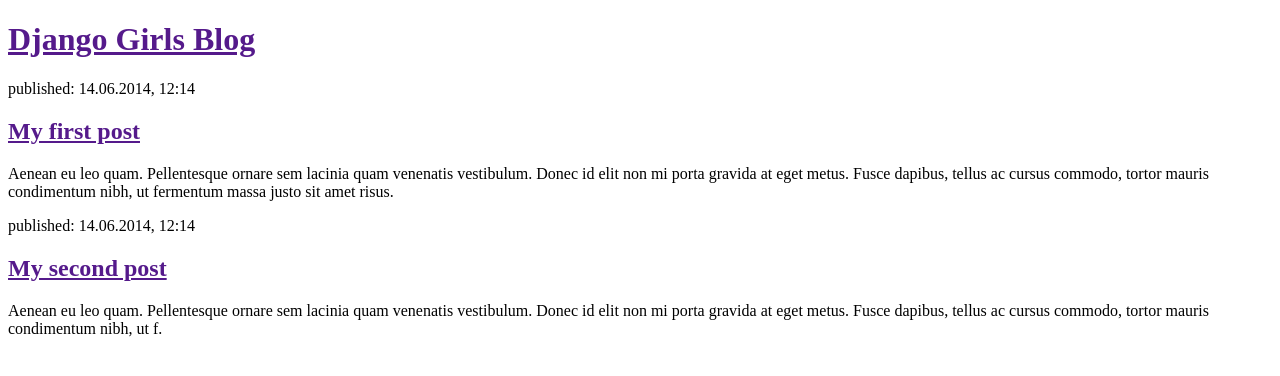
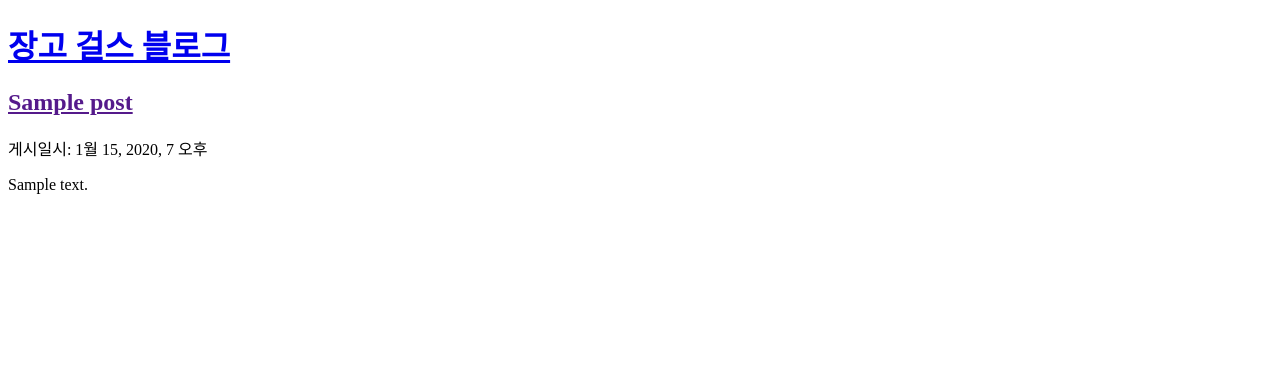
Before and after one commit to chldbwjd02/my-first-blog, a Django app: template blog/templates/blog/post_list.html in a window 1280 px wide. Shown: the top 376 px of the page. Run offline with Django 3.2, Linux system fonts and the light colour scheme; the template is opened without the code that fills it: values that come from a table or form of the project are taken from there, others are empty; tables that the repository leaves empty hold one stand-in row (values such as "Sample post").

Commit message:
Modified templates to display posts from database.

```diff
--- a/blog/templates/blog/post_list.html
+++ b/blog/templates/blog/post_list.html
@@ -3,25 +3,31 @@
     <head>
         <title>Django Girls blog</title>
     </head>
-    <body>
-        <div>
-            <h1><a href="">Django Girls Blog</a></h1>
+<body>
+<div class="page-header">
+    <h1><a href="/">장고 걸스 블로그</a></h1>
+</div>
+    <!--장고 템플릿 언어라고 구글링-->
+    {% comment %}
+    {{ posts }} <br><br>  {# 이게 장고 템플릿 변수(변수의 내용을 출력할 때 사용) #}
+    {# 아래 루프 처리 부분이 장고 템플릿 태그 #}
+    {% for post in posts %} {# 여기부터 for루프 시작 #}
+        {{ post }} <br>
+    {% endfor %}            {# 여기까지 for루프 끝 #}
+    {% endcomment %}
+
+<div class="content container">
+    <div class="row">
+        <div class="col-md-8">  <!--부트스트랩 그리드 시스템-->
+            {% for post in posts %}
+            <div class="post">
+                <h2><a href="">{{ post.title }}</a></h2>
+                <p>게시일시: {{ post.published_date }}</p>
+                <p>{{ post.text|linebreaksbr }}</p>
+            </div>
+            {% endfor %}
         </div>
-
-        <div>
-            <p>published: 14.06.2014, 12:14</p>
-            <h2><a href="">My first post</a></h2>
-            <p>Aenean eu leo quam. Pellentesque ornare sem lacinia quam venenatis vestibulum.
-                Donec id elit non mi porta gravida at eget metus. Fusce dapibus, tellus ac cursus commodo,
-                tortor mauris condimentum nibh, ut fermentum massa justo sit amet risus.</p>
-        </div>
-
-        <div>
-            <p>published: 14.06.2014, 12:14</p>
-            <h2><a href="">My second post</a></h2>
-            <p>Aenean eu leo quam. Pellentesque ornare sem lacinia quam venenatis vestibulum.
-                Donec id elit non mi porta gravida at eget metus. Fusce dapibus, tellus ac cursus commodo,
-                tortor mauris condimentum nibh, ut f.</p>
-        </div>
-    </body>
-</html>
+    </div>
+</div>
+</body>
+    <html>
--- a/blog/views.py
+++ b/blog/views.py
@@ -1,4 +1,7 @@
 from django.shortcuts import render
+from django.utils import timezone
+from .models import Post
 
 def post_list(request):
-    return render(request, 'blog/post_list.html', {})
+    posts = Post.objects.filter(published_date__lte=timezone.now()).order_by('published_date')
+    return render(request, 'blog/post_list.html', {'posts': posts})
```
